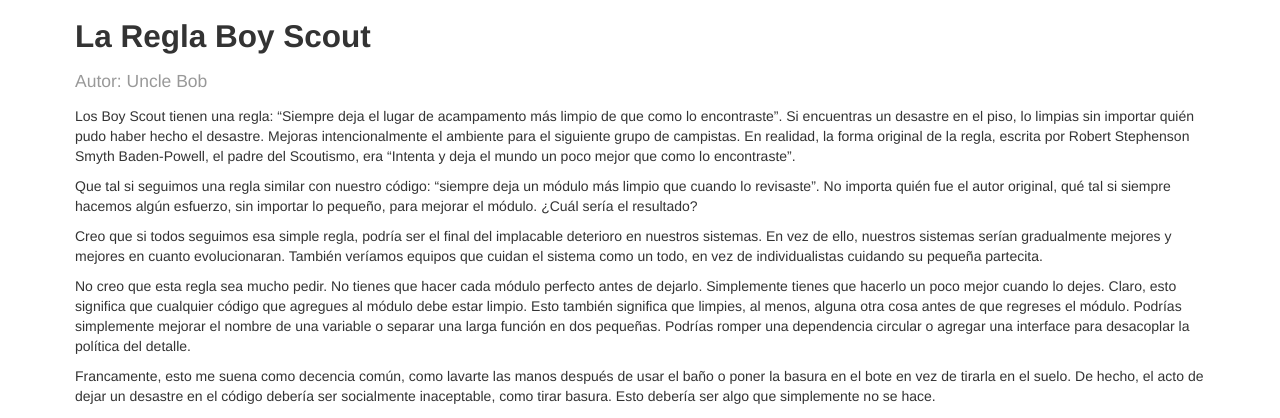
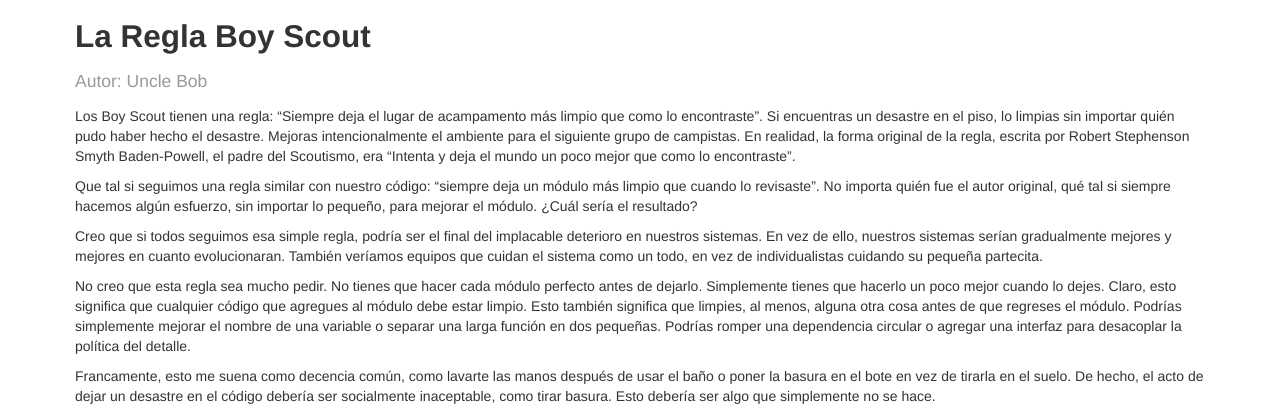
Before and after one commit to esparta/97cosas, a Jekyll site: the page built from programador/regla-boy-scout.md, in a window 1280 px wide and 926 px high. Shown: the part 157-575 px from the top of the window. Built offline with Jekyll 4.4.1, drawn with Linux system fonts in a browser that asks for light colours; comment, search, counter and statistics services are not loaded.

Commit message:
Style corrections regla-boy-scout.md

```diff
--- a/programador/regla-boy-scout.md
+++ b/programador/regla-boy-scout.md
@@ -8,7 +8,7 @@ original: http://programmer.97things.oreilly.com/wiki/index.php/The_Boy_Scout_Ru
 ---
 
 Los Boy Scout tienen una regla: “Siempre deja el lugar de acampamento
-más limpio de que como lo encontraste”. Si encuentras un desastre en el
+más limpio que como lo encontraste”. Si encuentras un desastre en el
 piso, lo limpias sin importar quién pudo haber hecho el desastre.
 Mejoras intencionalmente el ambiente para el siguiente grupo de
 campistas. En realidad, la forma original de la regla, escrita por
@@ -33,7 +33,7 @@ al módulo debe estar limpio. Esto también significa que limpies, al
 menos, alguna otra cosa antes de que regreses el módulo. Podrías
 simplemente mejorar el nombre de una variable o separar una larga
 función en dos pequeñas. Podrías romper una dependencia circular o
-agregar una interface para desacoplar la política del detalle.
+agregar una interfaz para desacoplar la política del detalle.
 
 Francamente, esto me suena como decencia común, como lavarte las manos
 después de usar el baño o poner la basura en el bote en vez de tirarla
```
